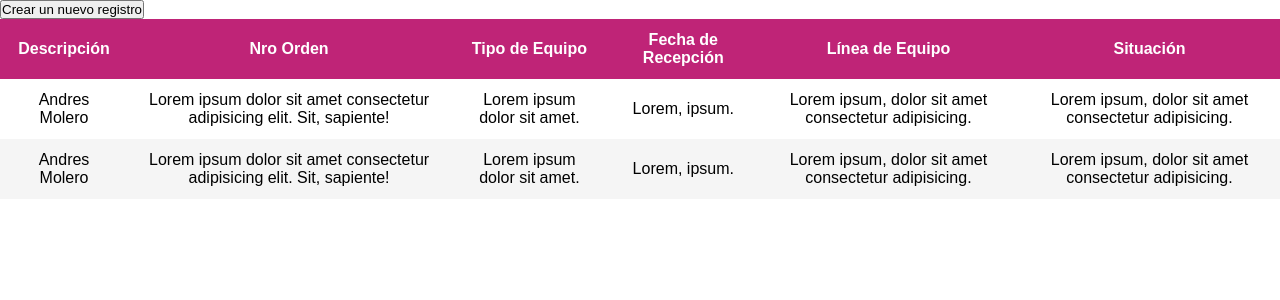
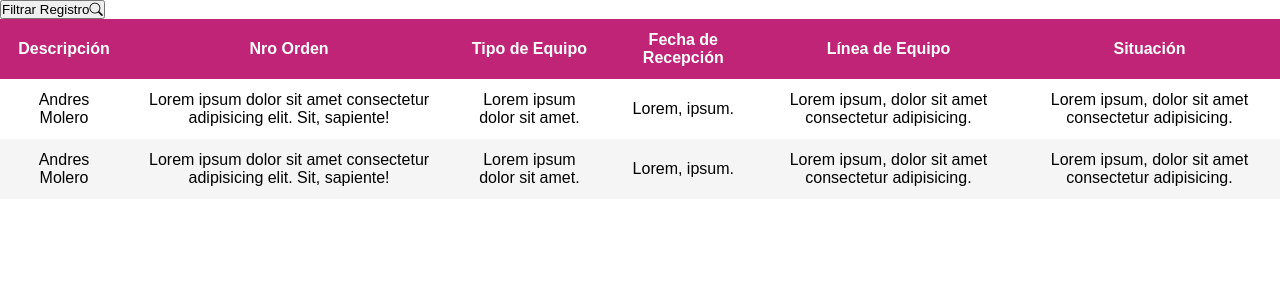
Before and after one commit to ingandresmolero/tons, a PHP site: page / in a window 1280 px wide. Shown: the part 100-400 px from the top of the page. Run offline with PHP 8.4, Linux system fonts and the light colour scheme; some libraries are stand-ins or nearby versions.

Commit message:
Boton de filtrar registro aggregado

```diff
--- a/index.php
+++ b/index.php
@@ -49,11 +49,12 @@
         <div class="container">
             <div class="main__content">
 
-                <button id="mostrarRegistro">Crear un nuevo registro</button>
+                <button href="" id="mostrarRegistro">Filtrar Registro<i class="bi bi-search"></i></button>
+                <!-- <button id="mostrarRegistro">Crear un nuevo registro</button> -->
 
                 <div class="main__formContainer hide" id="form">
                     <div class="formTitle">
-                        <h2>REGISTRO</h2>
+                        <h2>Filtrar</h2>
                         <a href="" class="closeWindow"><i class="icon bi bi-x-lg"></i></a>
                     </div>
 
@@ -76,12 +77,11 @@
                         <label for="situacion" class="labelSituacion"><span>Situación</span></label>
                         <input type="text" name="" id="situacion" class="" autofocus required value="">
 
-                        <input class="btn" type="button" value="REGISTRAR">
+                        <input class="btn" type="button" value="FILTRAR">
                     </form>
                 </div>
 
                 <table class="table" id="table">
-
                     <thead>
                         <tr>
                             <th>Descripción</th>
```
